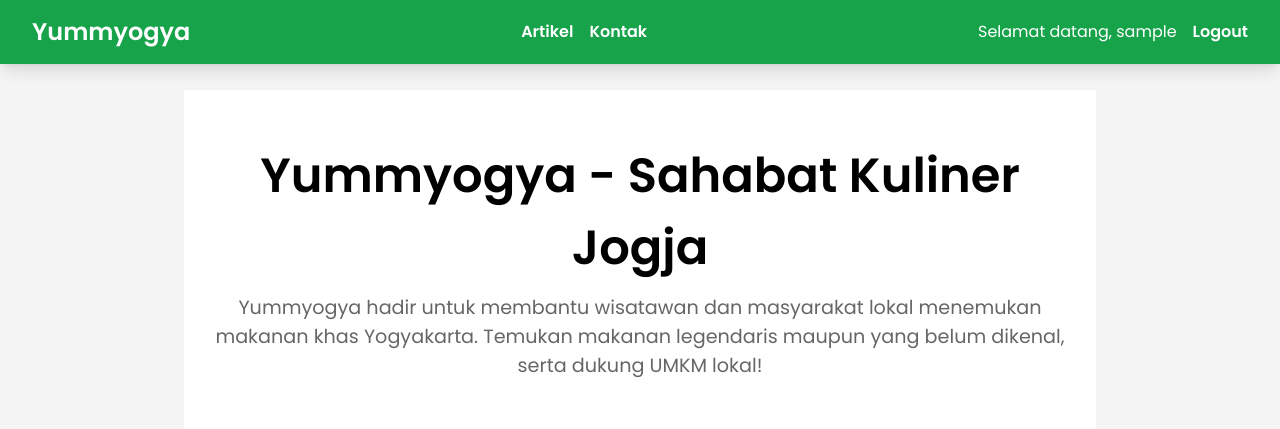
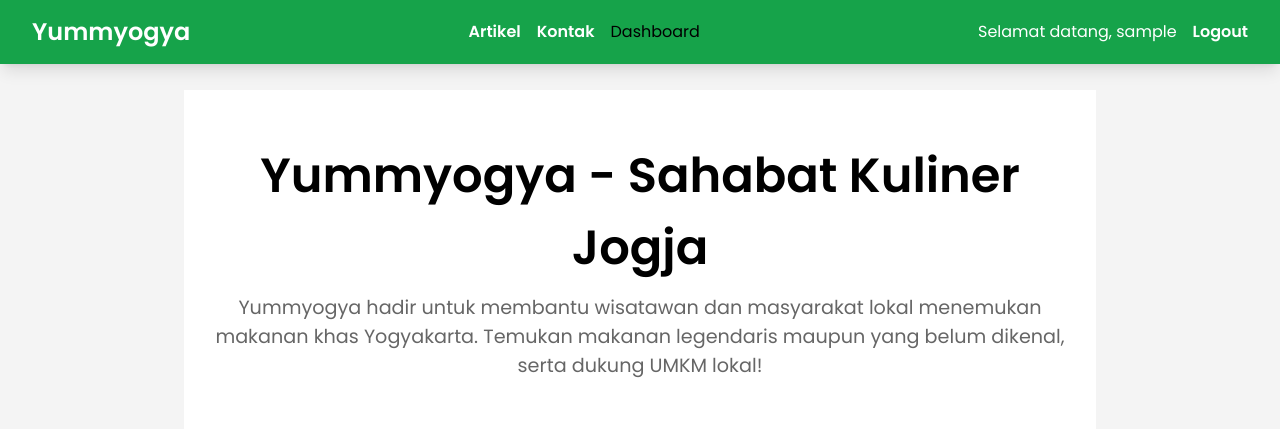
Before and after one commit to yummyogya/yummyogya, a Django app: page / in a window 1280 px wide. Shown: the top 429 px of the page. Run offline with Django 5.2, Linux system fonts and the light colour scheme; a user stored in the database is signed in; tables that the repository leaves empty hold one stand-in row (values such as "Sample post"); grey boxes marked "Sample" are stand-in pictures; some libraries are stand-ins or nearby versions.

Commit message:
edit navbar

```diff
--- a/main/templates/navbar.html
+++ b/main/templates/navbar.html
@@ -9,26 +9,23 @@
             <!-- Menu Utama -->
             <div class="hidden md:flex space-x-4">
                 <!-- Link Artikel -->
-                <a href="#article-section" class="text-white font-semibold hover:text-gray-300">
-                    Artikel
-                </a>
+                <a href="#article-section" class="text-white font-semibold hover:text-gray-300">Artikel</a>
                 <!-- Tombol Kontak (scroll ke footer) -->
-                <a href="#footer" class="text-white font-semibold hover:text-gray-300">
-                    Kontak
-                </a>
+                <a href="#footer" class="text-white font-semibold hover:text-gray-300">Kontak</a>
+
+                <!-- Tombol Dashboard jika pengguna login -->
+                {% if user.is_authenticated %}
+                <a href= class="text-white font-semibold hover:text-gray-300">Dashboard</a>
+                {% endif %}
             </div>
 
             <!-- Tombol Login/Logout -->
             <div class="hidden md:flex items-center space-x-4">
                 {% if user.is_authenticated %}
                     <span class="text-white">Selamat datang, {{ user.username }}</span>
-                    <a href="{% url 'authentication:logout' %}" class="text-white font-semibold hover:text-gray-300">
-                        Logout
-                    </a>
+                    <a href="{% url 'authentication:logout' %}" class="text-white font-semibold hover:text-gray-300">Logout</a>
                 {% else %}
-                    <a href="{% url 'authentication:login' %}" class="text-white font-semibold hover:text-gray-300">
-                        Login
-                    </a>
+                    <a href="{% url 'authentication:login' %}" class="text-white font-semibold hover:text-gray-300">Login</a>
                 {% endif %}
             </div>
 
@@ -48,6 +45,11 @@
         <div class="pt-2 pb-3 space-y-1">
             <a href="#article-section" class="block text-white font-semibold px-3 py-2 hover:bg-green-500">Artikel</a>
             <a href="#footer" class="block text-white font-semibold px-3 py-2 hover:bg-green-500">Kontak</a>
+
+            <!-- Tombol Dashboard di mobile jika pengguna login -->
+            {% if user.is_authenticated %}
+                <a href= class="block text-white font-semibold px-3 py-2 hover:bg-green-500">Dashboard</a>
+            {% endif %}
 
             <!-- Tombol Login/Logout di mobile -->
             <div class="mt-4">
--- a/yummyogya/settings.py
+++ b/yummyogya/settings.py
@@ -38,7 +38,8 @@ INSTALLED_APPS = [
     'django.contrib.messages',
     'django.contrib.staticfiles',
     'main',
-    'authentication'
+    'authentication',
+    'dashboard'
 ]
 
 MIDDLEWARE = [
--- a/yummyogya/urls.py
+++ b/yummyogya/urls.py
@@ -20,5 +20,6 @@ from django.urls import path, include
 urlpatterns = [
     path('admin/', admin.site.urls),
     path('', include('main.urls')),
+    path('', include('dashboard.urls')),
     path('authentication/', include('authentication.urls')),
 ]
```
